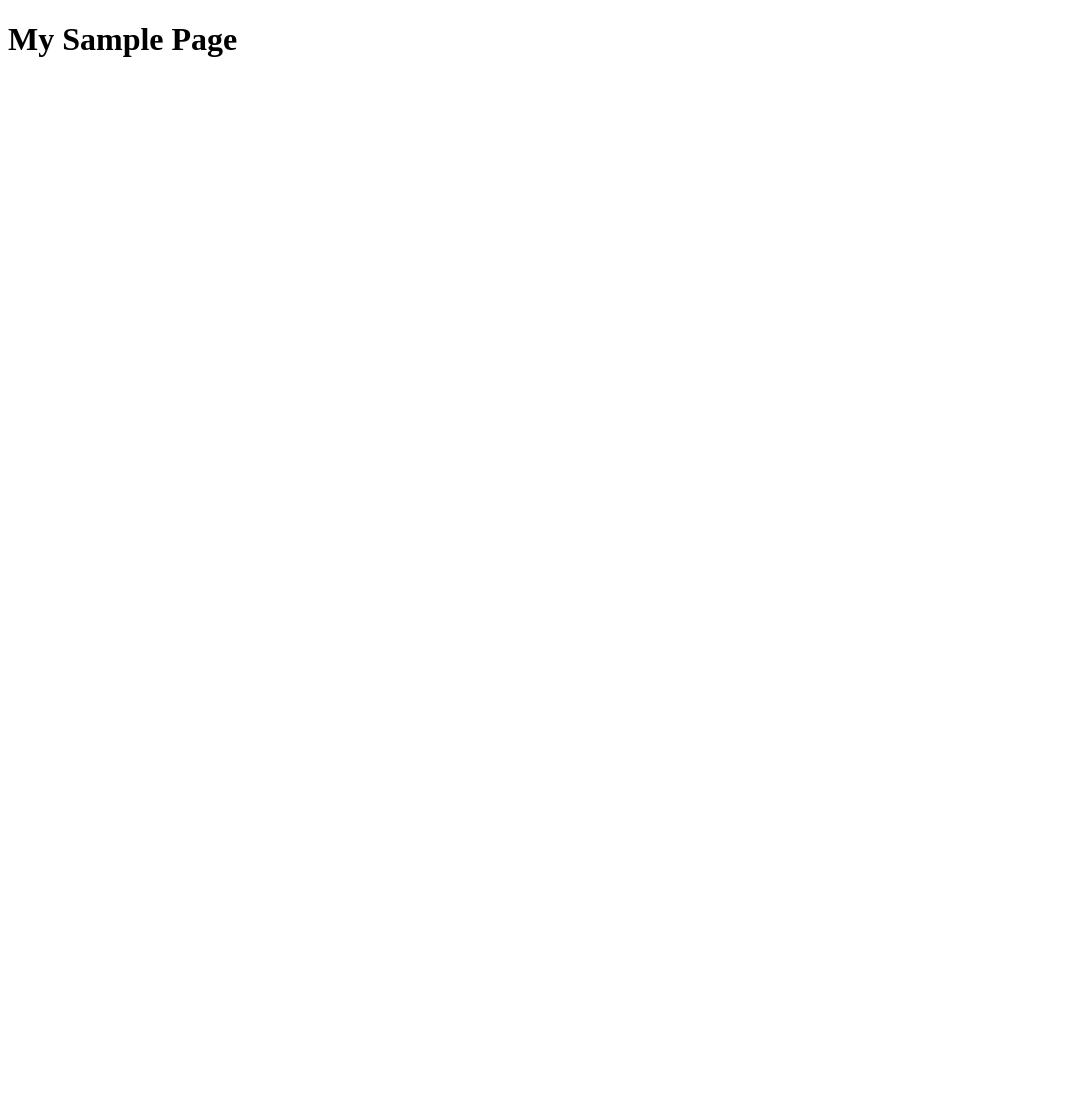
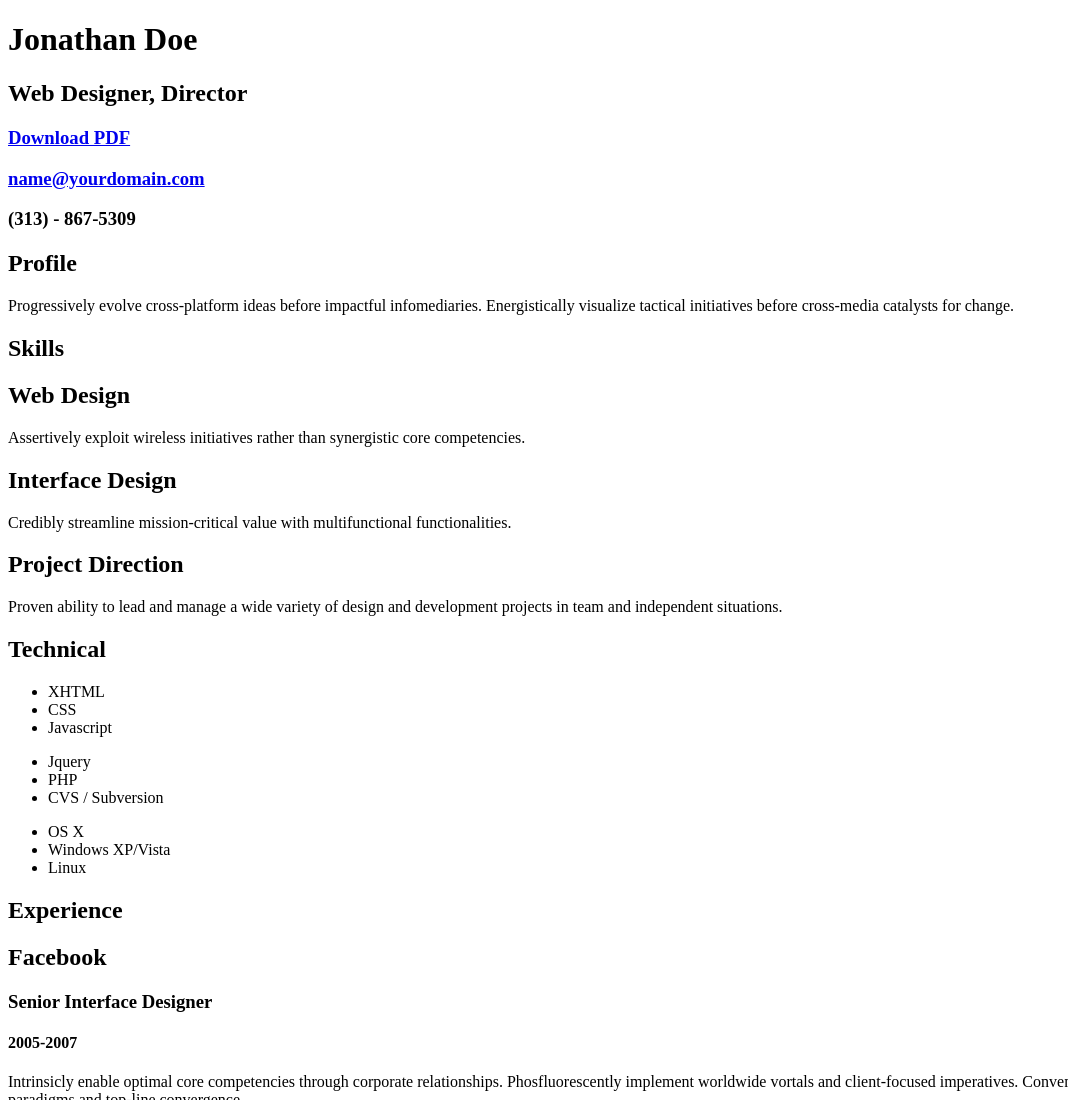
Before and after one commit to junreycloudstrife/junreycloudstrife.github.io, a plain HTML site: page index.html in a window 1280 px wide. Shown: the top 1100 px of the page, without its empty margins (0-1068 px from the left). Before the commit the page ends 800 px from the top, so only its background shows below. Drawn offline with Linux system fonts and the light colour scheme; a small style sheet from the web is missing.

Commit message:
Updated index.html with resume template

```diff
--- a/index.html
+++ b/index.html
@@ -1,12 +1,168 @@
-<!DOCTYPE html>
-<html lang="en">
+
+<!DOCTYPE html PUBLIC "-//W3C//DTD XHTML 1.0 Strict//EN" "http://www.w3.org/TR/xhtml1/DTD/xhtml1-strict.dtd">
+<html>
 <head>
-    <meta charset="UTF-8">
-    <meta http-equiv="X-UA-Compatible" content="IE=edge">
-    <meta name="viewport" content="width=device-width, initial-scale=1.0">
-    <title>Sample Page</title>
+
+	<title>Jonathan Doe | Web Designer, Director | name@yourdomain.com</title>
+	<meta http-equiv="content-type" content="text/html; charset=utf-8" />
+
+	<meta name="keywords" content="" />
+	<meta name="description" content="" />
+
+	<link rel="stylesheet" type="text/css" href="http://yui.yahooapis.com/2.7.0/build/reset-fonts-grids/reset-fonts-grids.css" media="all" />
+	<link rel="stylesheet" type="text/css" href="resume.css" media="all" />
+
 </head>
 <body>
-    <h1>My Sample Page</h1>
+
+<div id="doc2" class="yui-t7">
+	<div id="inner">
+
+		<div id="hd">
+			<div class="yui-gc">
+				<div class="yui-u first">
+					<h1>Jonathan Doe</h1>
+					<h2>Web Designer, Director</h2>
+				</div>
+
+				<div class="yui-u">
+					<div class="contact-info">
+						<h3><a id="pdf" href="#">Download PDF</a></h3>
+						<h3><a href="mailto:name@yourdomain.com">name@yourdomain.com</a></h3>
+						<h3>(313) - 867-5309</h3>
+					</div><!--// .contact-info -->
+				</div>
+			</div><!--// .yui-gc -->
+		</div><!--// hd -->
+
+		<div id="bd">
+			<div id="yui-main">
+				<div class="yui-b">
+
+					<div class="yui-gf">
+						<div class="yui-u first">
+							<h2>Profile</h2>
+						</div>
+						<div class="yui-u">
+							<p class="enlarge">
+								Progressively evolve cross-platform ideas before impactful infomediaries. Energistically visualize tactical initiatives before cross-media catalysts for change.
+							</p>
+						</div>
+					</div><!--// .yui-gf -->
+
+					<div class="yui-gf">
+						<div class="yui-u first">
+							<h2>Skills</h2>
+						</div>
+						<div class="yui-u">
+
+								<div class="talent">
+									<h2>Web Design</h2>
+									<p>Assertively exploit wireless initiatives rather than synergistic core competencies.	</p>
+								</div>
+
+								<div class="talent">
+									<h2>Interface Design</h2>
+									<p>Credibly streamline mission-critical value with multifunctional functionalities.	 </p>
+								</div>
+
+								<div class="talent">
+									<h2>Project Direction</h2>
+									<p>Proven ability to lead and manage a wide variety of design and development projects in team and independent situations.</p>
+								</div>
+						</div>
+					</div><!--// .yui-gf -->
+
+					<div class="yui-gf">
+						<div class="yui-u first">
+							<h2>Technical</h2>
+						</div>
+						<div class="yui-u">
+							<ul class="talent">
+								<li>XHTML</li>
+								<li>CSS</li>
+								<li class="last">Javascript</li>
+							</ul>
+
+							<ul class="talent">
+								<li>Jquery</li>
+								<li>PHP</li>
+								<li class="last">CVS / Subversion</li>
+							</ul>
+
+							<ul class="talent">
+								<li>OS X</li>
+								<li>Windows XP/Vista</li>
+								<li class="last">Linux</li>
+							</ul>
+						</div>
+					</div><!--// .yui-gf-->
+
+					<div class="yui-gf">
+
+						<div class="yui-u first">
+							<h2>Experience</h2>
+						</div><!--// .yui-u -->
+
+						<div class="yui-u">
+
+							<div class="job">
+								<h2>Facebook</h2>
+								<h3>Senior Interface Designer</h3>
+								<h4>2005-2007</h4>
+								<p>Intrinsicly enable optimal core competencies through corporate relationships. Phosfluorescently implement worldwide vortals and client-focused imperatives. Conveniently initiate virtual paradigms and top-line convergence. </p>
+							</div>
+
+							<div class="job">
+								<h2>Apple Inc.</h2>
+								<h3>Senior Interface Designer</h3>
+								<h4>2005-2007</h4>
+								<p>Progressively reconceptualize multifunctional "outside the box" thinking through inexpensive methods of empowerment. Compellingly morph extensive niche markets with mission-critical ideas. Phosfluorescently deliver bricks-and-clicks strategic theme areas rather than scalable benefits. </p>
+							</div>
+
+							<div class="job">
+								<h2>Microsoft</h2>
+								<h3>Principal and Creative Lead</h3>
+								<h4>2004-2005</h4>
+								<p>Intrinsicly transform flexible manufactured products without excellent intellectual capital. Energistically evisculate orthogonal architectures through covalent action items. Assertively incentivize sticky platforms without synergistic materials. </p>
+							</div>
+
+
+							<div class="job last">
+								<h2>International Business Machines (IBM)</h2>
+								<h3>Lead Web Designer</h3>
+								<h4>2001-2004</h4>
+								<p>Globally re-engineer cross-media schemas through viral methods of empowerment. Proactively grow long-term high-impact human capital and highly efficient innovation. Intrinsicly iterate excellent e-tailers with timely e-markets.</p>
+							</div>
+
+						</div><!--// .yui-u -->
+					</div><!--// .yui-gf -->
+
+
+					<div class="yui-gf last">
+						<div class="yui-u first">
+							<h2>Education</h2>
+						</div>
+						<div class="yui-u">
+							<h2>Indiana University - Bloomington, Indiana</h2>
+							<h3>Dual Major, Economics and English &mdash; <strong>4.0 GPA</strong> </h3>
+						</div>
+					</div><!--// .yui-gf -->
+
+
+				</div><!--// .yui-b -->
+			</div><!--// yui-main -->
+		</div><!--// bd -->
+
+		<div id="ft">
+			<p>Jonathan Doe &mdash; <a href="mailto:name@yourdomain.com">name@yourdomain.com</a> &mdash; (313) - 867-5309</p>
+		</div><!--// footer -->
+
+	</div><!-- // inner -->
+
+
+</div><!--// doc -->
+
+
 </body>
 </html>
```
